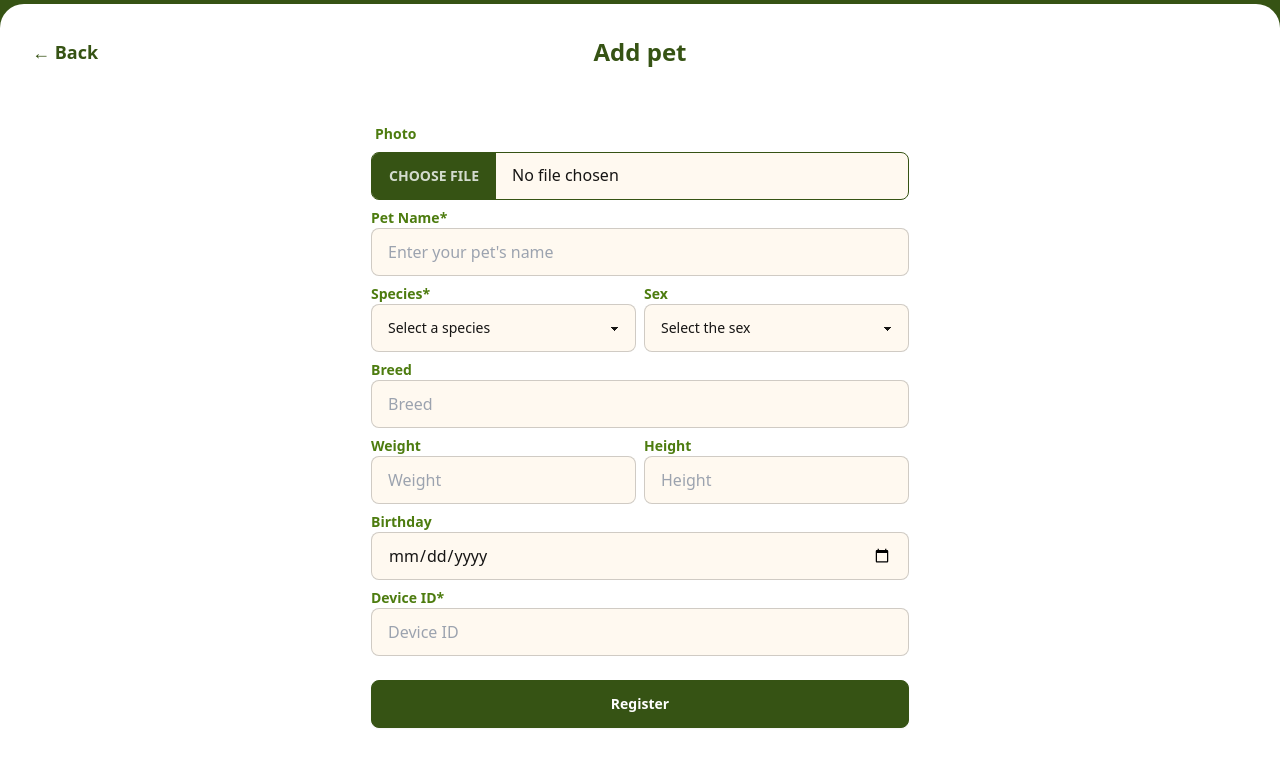
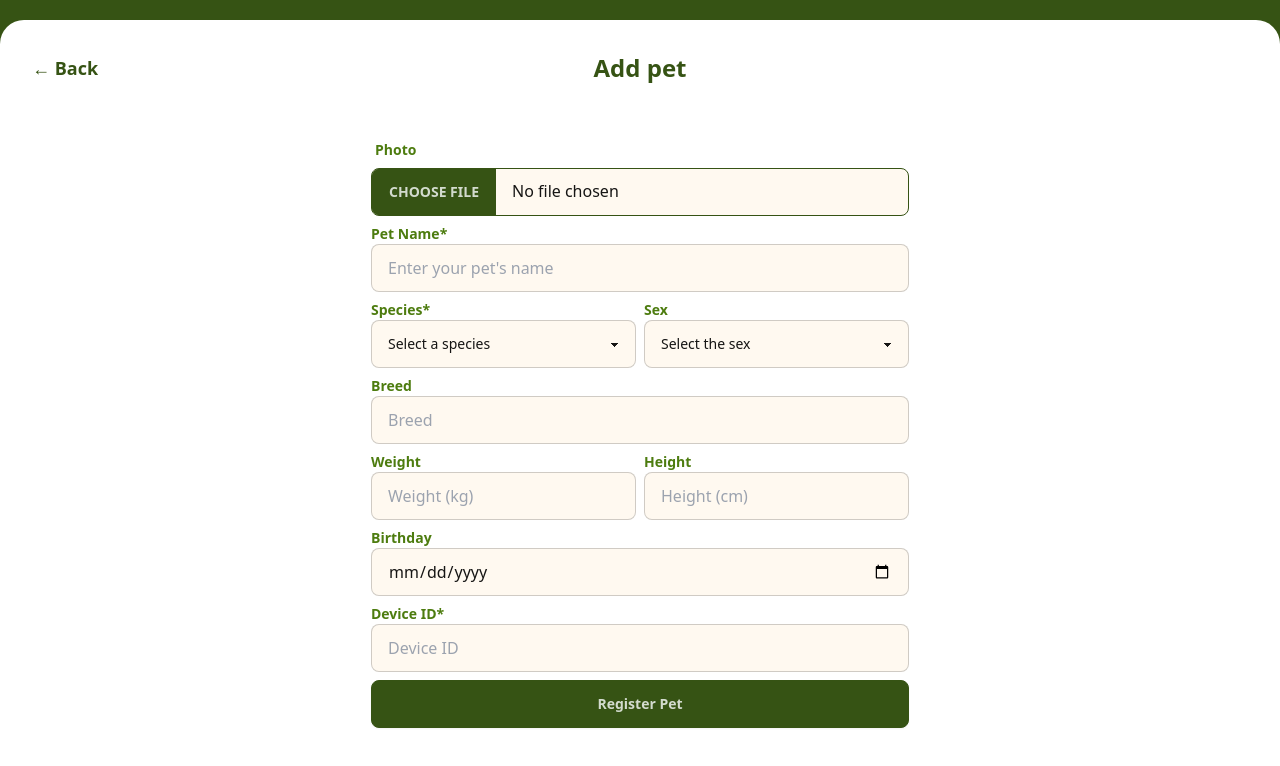
Before and after one commit to GabrielMSilva04/TrackTails, a React (Vite) app in the folder pwa/: page /petregister in a window 1280 px wide. Shown: the top 766 px of the page. Built offline with nearby package versions, Linux system fonts and the light colour scheme.

Commit message:
change verification to use react-hook-form

```diff
--- a/pwa/package.json
+++ b/pwa/package.json
@@ -18,6 +18,7 @@
     "leaflet": "^1.9.4",
     "react": "^18.3.1",
     "react-dom": "^18.3.1",
+    "react-hook-form": "^7.53.2",
     "react-router-dom": "^6.28.0"
   },
   "devDependencies": {
--- a/pwa/src/components/InputField.jsx
+++ b/pwa/src/components/InputField.jsx
@@ -1,3 +1,5 @@
+import React from 'react';
+
 const InputField = ({
                         label,
                         name,
@@ -5,8 +7,10 @@ const InputField = ({
                         placeholder,
                         value,
                         onChange,
+                        register,
+                        required = false,
+                        options,
                         error,
-                        options,
                     }) => {
     return (
         <>
@@ -14,13 +18,13 @@ const InputField = ({
                 <span className="label-text text-secondary font-bold">{label}</span>
                 {type === 'select' ? (
                     <select
-                        name={name}
+                        {...register(name, { required })}
                         value={value}
-                        onChange={(e) => onChange(e.target.value)}
+                        onChange={(e) => onChange?.(e.target.value)}
                         className="select select-bordered w-full"
                     >
                         <option value="" disabled>
-                            {placeholder || `Select ${label}`}
+                            {placeholder || 'Select an option'}
                         </option>
                         {options?.map((option) => (
                             <option key={option.value} value={option.value}>
@@ -30,18 +34,18 @@ const InputField = ({
                     </select>
                 ) : (
                     <input
+                        {...register(name, { required })}
                         type={type}
-                        name={name}
                         placeholder={placeholder}
                         value={value}
-                        onChange={(e) => onChange(e.target.value)}
+                        onChange={(e) => onChange?.(e.target.value)}
                         className="input input-bordered w-full"
                     />
                 )}
                 {error && <p className="text-error text-sm">{error}</p>}
             </label>
         </>
-    )
-}
+    );
+};
 
-export { InputField }
+export { InputField };
--- a/pwa/src/pages/RegisterPet.jsx
+++ b/pwa/src/pages/RegisterPet.jsx
@@ -1,13 +1,18 @@
 import {InputField} from "../components/InputField.jsx";
 import {Link} from "react-router-dom";
-import React, { useState } from 'react';
+import {useForm} from "react-hook-form";
 
 export function RegisterPet() {
-    const [formData, setFormData] = useState({
-        name: '',
-        species: '',
-        sex: '',
-    });
+    const {
+        register,
+        handleSubmit,
+        formState: { errors },
+    } = useForm();
+
+    const onSubmit = (data) => {
+        console.log('Form Data:', data);
+        alert('Pet registered successfully!');
+    };
 
     const speciesOptions = [
         { value: 'dog', label: 'Dog' },
@@ -18,42 +23,6 @@ export function RegisterPet() {
         { value: 'male', label: 'Male' },
         { value: 'female', label: 'Female' },
     ];
-
-    const [errors, setErrors] = useState({});
-    const [submitted, setSubmitted] = useState(false);
-
-    const handleInputChange = (field, value) => {
-        setFormData({ ...formData, [field]: value });
-    };
-
-    const validateForm = () => {
-        const newErrors = {};
-        if (!formData.name) {
-            newErrors.name = 'Name is required.';
-        }
-        if (!formData.species) {
-            newErrors.species = 'Species is required.';
-        }
-        if (!formData.deviceId) {
-            newErrors.deviceId = 'Device ID is required.';
-        }
-        return newErrors;
-    };
-
-    const handleSubmit = (e) => {
-        e.preventDefault();
-        console.log('Form Data:', formData);
-        setSubmitted(true);
-
-        const validationErrors = validateForm();
-        if (Object.keys(validationErrors).length > 0) {
-            setErrors(validationErrors); // Display errors
-        } else {
-            setErrors({});
-            console.log('Form Data:', formData);
-            alert('Form submitted successfully!');
-        }
-    }
 
     return (
         <>
@@ -69,7 +38,7 @@ export function RegisterPet() {
                         <Link to={"/mypets"} className="text-primary font-bold text-lg absolute left-0">← Back</Link>
                         <h2 className="text-2xl font-bold text-primary mx-auto">Add pet</h2>
                     </div>
-                    <form className="flex flex-col gap-2 px-6 mb-10" onSubmit={handleSubmit}>
+                    <form className="flex flex-col gap-2 px-6 mb-10" onSubmit={handleSubmit(onSubmit)}>
                         <label className="form-control w-full">
                             <div className="label">
                                 <span className="label-text text-secondary font-bold">Photo</span>
@@ -78,15 +47,21 @@ export function RegisterPet() {
                                 type="file"
                                 className="file-input file-input-bordered file-input-primary w-full"/>
                         </label>
+
+                        {/* Pet Name Input */}
                         <InputField
                             label="Pet Name*"
                             name="name"
                             type="text"
                             placeholder="Enter your pet's name"
-                            value={formData.name}
-                            onChange={(value) => handleInputChange('name', value)}
-                            error={submitted && errors.name}
+                            register={register}
+                            required={{
+                                value: true,
+                                message: 'Pet name is required',
+                            }}
+                            error={errors.name && errors.name.message}
                         />
+
                         <div className="flex flex-line gap-2">
                             {/* Species Dropdown */}
                             <InputField
@@ -94,10 +69,16 @@ export function RegisterPet() {
                                 name="species"
                                 type="select"
                                 placeholder="Select a species"
-                                value={formData.species}
-                                onChange={(value) => handleInputChange('species', value)}
-                                options={speciesOptions}
-                                error={submitted && errors.species}
+                                register={register}
+                                required={{
+                                    value: true,
+                                    message: 'Species is required',
+                                }}
+                                options={[
+                                    { value: '', label: 'Select a species' },
+                                    ...speciesOptions,
+                                ]}
+                                error={errors.species && errors.species.message}
                             />
 
                             {/* Sex Dropdown */}
@@ -106,42 +87,78 @@ export function RegisterPet() {
                                 name="sex"
                                 type="select"
                                 placeholder="Select the sex"
-                                value={formData.sex}
-                                onChange={(value) => handleInputChange('sex', value)}
-                                options={sexOptions}
+                                register={register}
+                                required={false}
+                                options={[
+                                    { value: '', label: 'Select the sex' },
+                                    ...sexOptions,
+                                ]}
+                                error={errors.sex && errors.sex.message}
                             />
                         </div>
+
+                        {/* Breed */}
                         <InputField
                             label="Breed"
+                            name="breed"
                             type="text"
                             placeholder="Breed"
+                            register={register}
+                            required={false}
+                            error={errors.breed && errors.breed.message}
                         />
-                        <div className="flex flex-line gap-2">
+
+                        {/* Weight and Height */}
+                        <div className="flex gap-2">
                             <InputField
                                 label="Weight"
+                                name="weight"
                                 type="number"
-                                placeholder="Weight"
+                                placeholder="Weight (kg)"
+                                register={register}
+                                required={false}
+                                error={errors.weight && errors.weight.message}
                             />
                             <InputField
                                 label="Height"
+                                name="height"
                                 type="number"
-                                placeholder="Height"
+                                placeholder="Height (cm)"
+                                register={register}
+                                required={false}
+                                error={errors.height && errors.height.message}
                             />
                         </div>
+
+                        {/* Birthday */}
                         <InputField
                             label="Birthday"
+                            name="birthday"
                             type="date"
                             placeholder="Birthday"
+                            register={register}
+                            required={false}
+                            error={errors.birthday && errors.birthday.message}
                         />
+
+                        {/* Device ID */}
                         <InputField
                             label="Device ID*"
+                            name="deviceId"
                             type="text"
                             placeholder="Device ID"
-                            value={formData.deviceId}
-                            onChange={(value) => handleInputChange('deviceId', value)}
-                            error={submitted && errors.deviceId}
+                            register={register}
+                            required={{
+                                value: true,
+                                message: 'Device ID is required',
+                            }}
+                            error={errors.deviceId && errors.deviceId.message}
                         />
-                        <button className="btn btn-primary text-white w-full mt-4">Register</button>
+
+                        {/* Register Button */}
+                        <button type="submit" className="btn btn-primary">
+                            Register Pet
+                        </button>
                     </form>
                 </div>
             </div>
```
Also changed, not shown: 1 other file (tests, documents, lock files or other folders).
